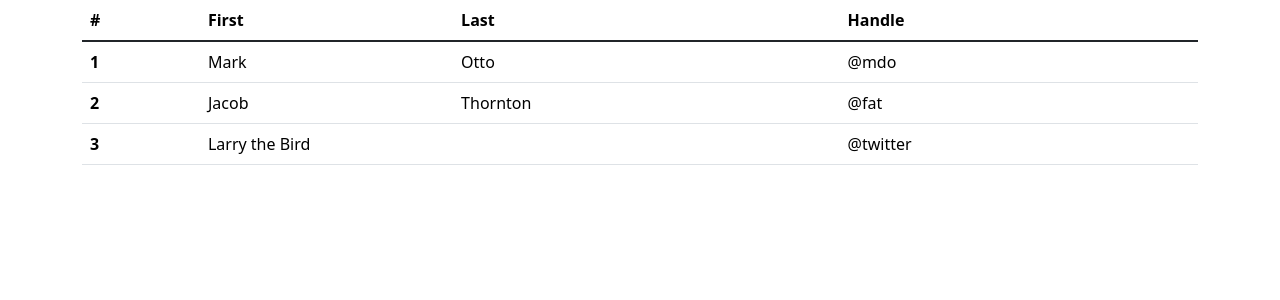
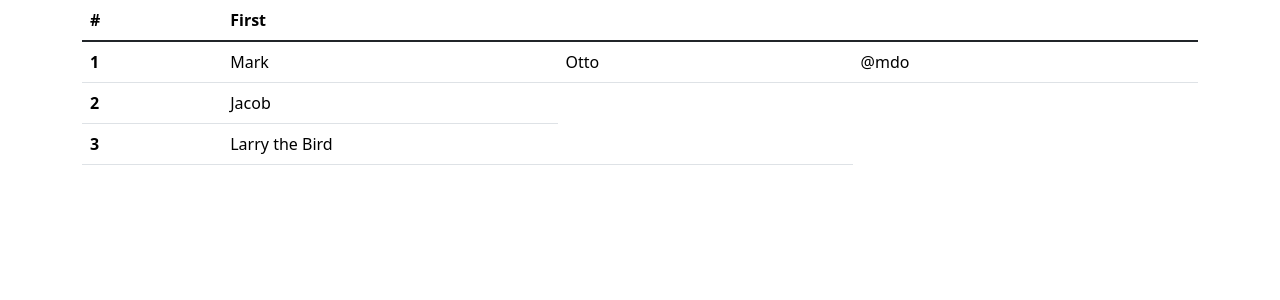
Before and after one commit to eulerBM/fala_brasil, a Django app: page /friend/ in a window 1280 px wide. Shown: the part 56-356 px from the top of the page. Run offline with Django 4.2, Linux system fonts and the light colour scheme; a user stored in the database is signed in.

Commit message:
tabea dos usuarios

```diff
--- a/templates/friend/friend.html
+++ b/templates/friend/friend.html
@@ -11,8 +11,7 @@
           <tr>
             <th scope="col">#</th>
             <th scope="col">First</th>
-            <th scope="col">Last</th>
-            <th scope="col">Handle</th>
+
           </tr>
         </thead>
         <tbody class="table-group-divider">
@@ -25,13 +24,12 @@
           <tr>
             <th scope="row">2</th>
             <td>Jacob</td>
-            <td>Thornton</td>
-            <td>@fat</td>
+
           </tr>
           <tr>
             <th scope="row">3</th>
             <td colspan="2">Larry the Bird</td>
-            <td>@twitter</td>
+
           </tr>
         </tbody>
       </table>
```
